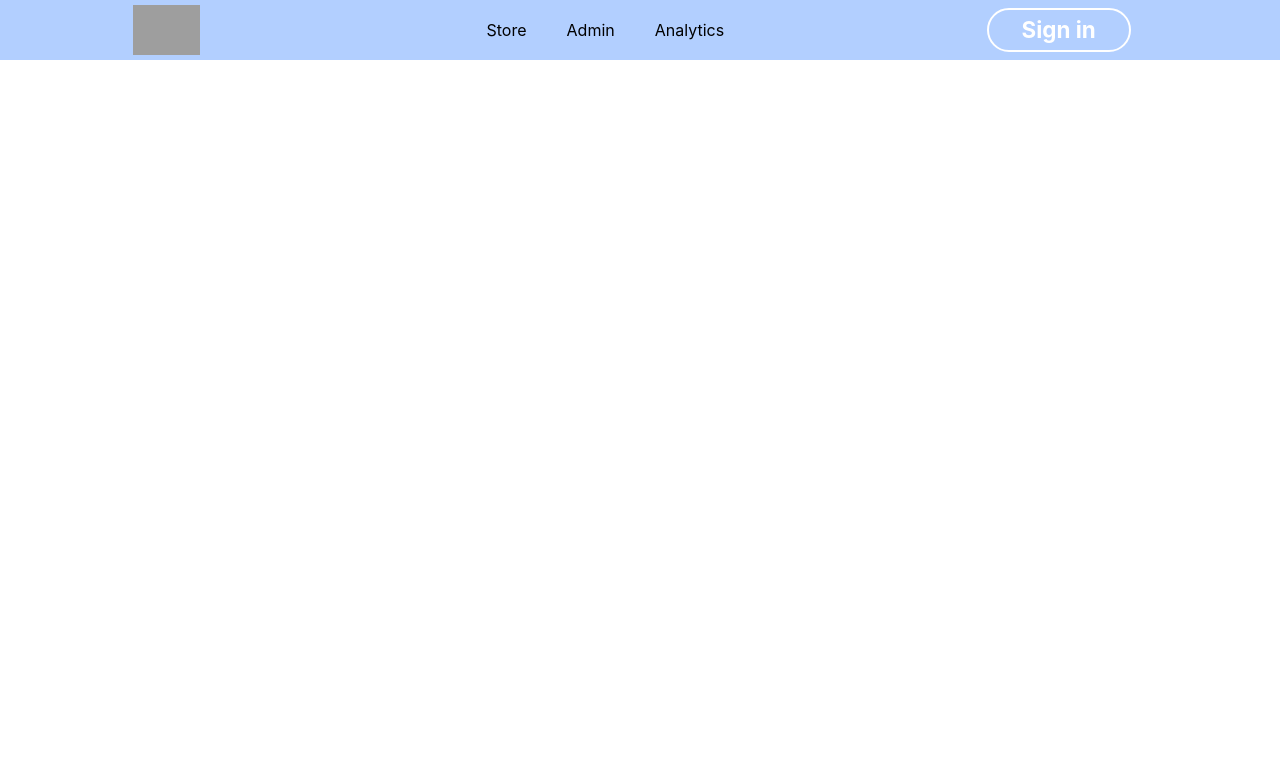
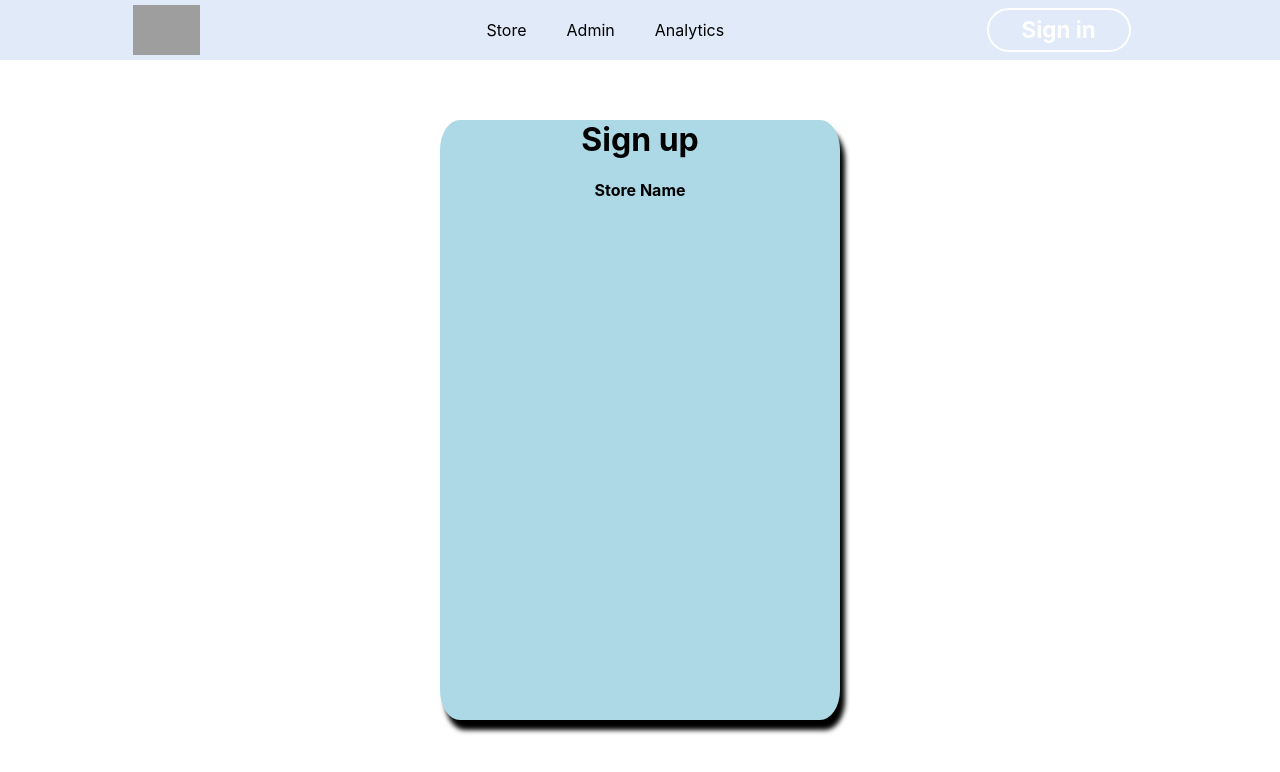
Before and after one commit to Autonomoustic/pos_system, a React (Create React App) app: page / in a window 1280 px wide. Shown: the top 772 px of the page. Built offline with nearby package versions, Linux system fonts and the light colour scheme; grey boxes are pictures that could not be loaded.

Commit message:
sign up components created

```diff
--- a/src/App.css
+++ b/src/App.css
@@ -3,7 +3,7 @@
   justify-content: space-around;
   height: 60px;
   padding: 0 20px;
-  background-color: #b2cfff;
+  background-color: #e0eaf9;
 }
 
 .nav_logo {
@@ -65,3 +65,14 @@
 .nav_button a:hover {
   background-color: rgba(255, 255, 255, 0.4);
 }
+
+.sign-up-container {
+  background-color: lightblue;
+  height: 600px;
+  width: 400px;
+  margin: auto;
+  margin-top: 60px;
+  border-radius: 5%;
+  box-shadow: 5px 10px 5px;
+  text-align: center;
+}
--- a/src/App.js
+++ b/src/App.js
@@ -1,13 +1,17 @@
 import React, { Component } from 'react'
 
 import Nav from './Components/Nav'
+import SignUpContainer from './Containers/SignUpContainer'
 
 import './App.css'
 
 class App extends Component {
   render () {
     return (
-      <Nav />
+      <>
+        <Nav />
+        <SignUpContainer />
+      </>
     )
   }
 }
--- /dev/null
+++ b/src/Components/SignUp.js
@@ -0,0 +1,11 @@
+import React from 'react'
+
+import SignUpForm from './SignUpForm'
+
+const SignUp = props =>
+  <div className='sign-up-container'>
+    <h1>Sign up</h1>
+    <SignUpForm />
+  </div>
+
+export default SignUp
--- /dev/null
+++ b/src/Components/SignUpForm.js
@@ -0,0 +1,10 @@
+import React from 'react'
+
+const SignUpForm = props =>
+  <div>
+    <form>
+      <label for='uname'><b>Store Name</b></label>
+    </form>
+  </div>
+
+export default SignUpForm
--- /dev/null
+++ b/src/Containers/SignUpContainer.js
@@ -0,0 +1,13 @@
+import React from 'react'
+
+import SignUp from '../Components/SignUp'
+
+class SignUpContainer extends React.Component {
+  render () {
+    return (
+      <SignUp />
+    )
+  }
+}
+
+export default SignUpContainer
```
